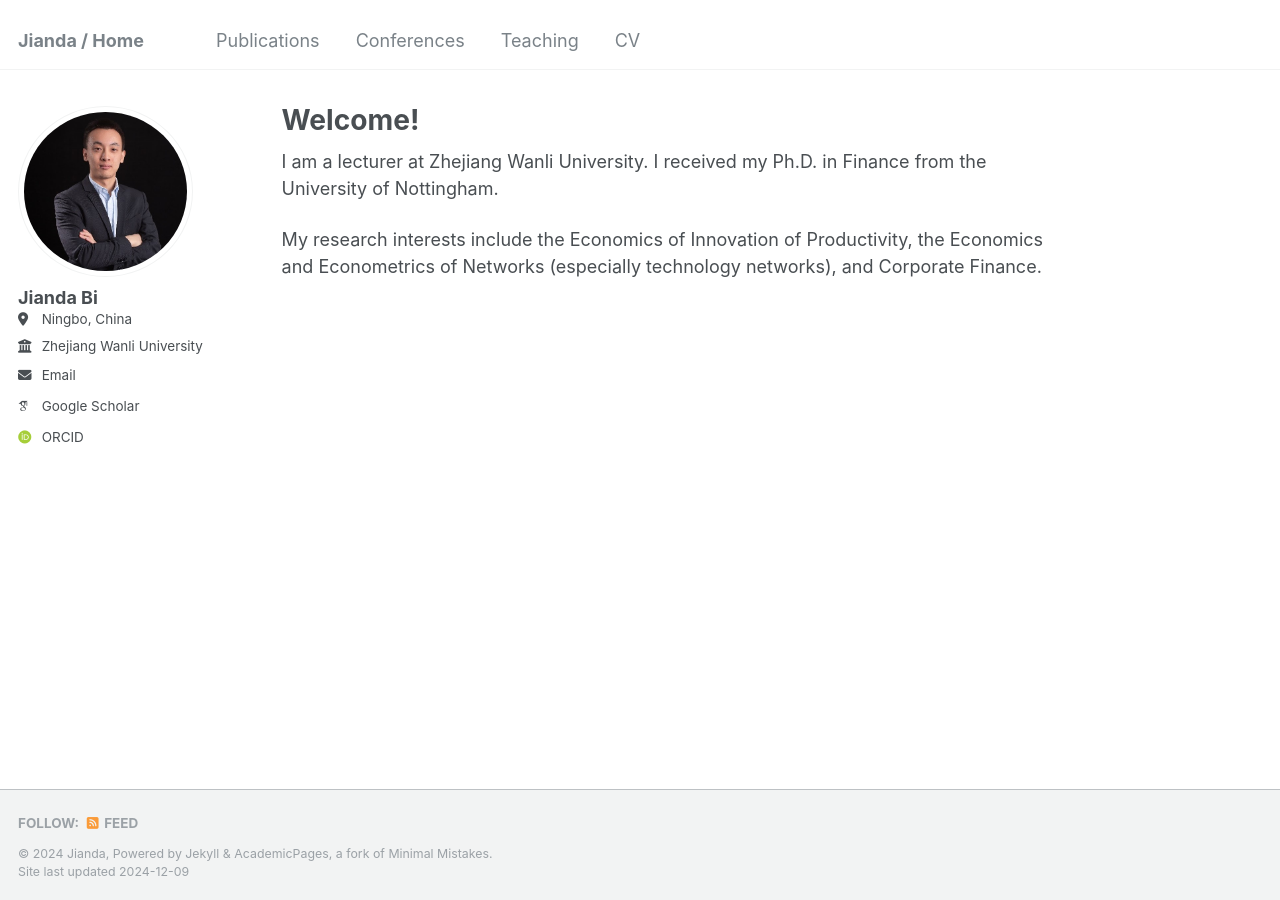
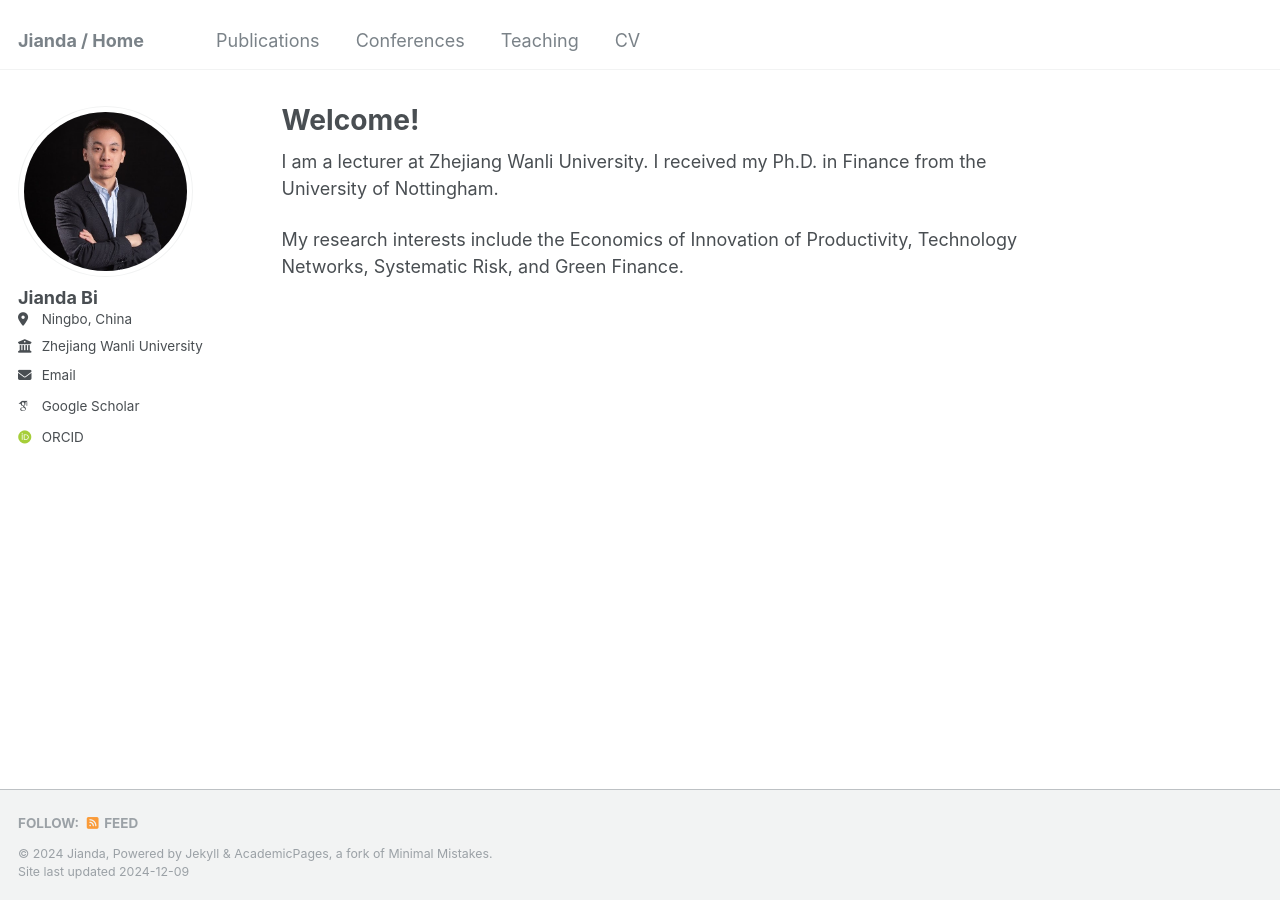
Before and after one commit to JiandaBi/Jianda.github.io, a Jekyll site: the page built from _pages/about.md, in a window 1280 px wide. Built offline with Jekyll 4.4.1, drawn with Linux system fonts in a browser that asks for light colours; some web fonts are replaced.

Commit message:
Update about.md

```diff
--- a/_pages/about.md
+++ b/_pages/about.md
@@ -12,7 +12,7 @@ redirect_from:
 
 I am a lecturer at Zhejiang Wanli University. I received my Ph.D. in Finance from the University of Nottingham.
 
-My research interests include the Economics of Innovation of Productivity, the Economics and Econometrics of Networks (especially technology networks), and Corporate Finance.
+My research interests include the Economics of Innovation of Productivity, Technology Networks, Systematic Risk, and Green Finance.
 
 
 
```
